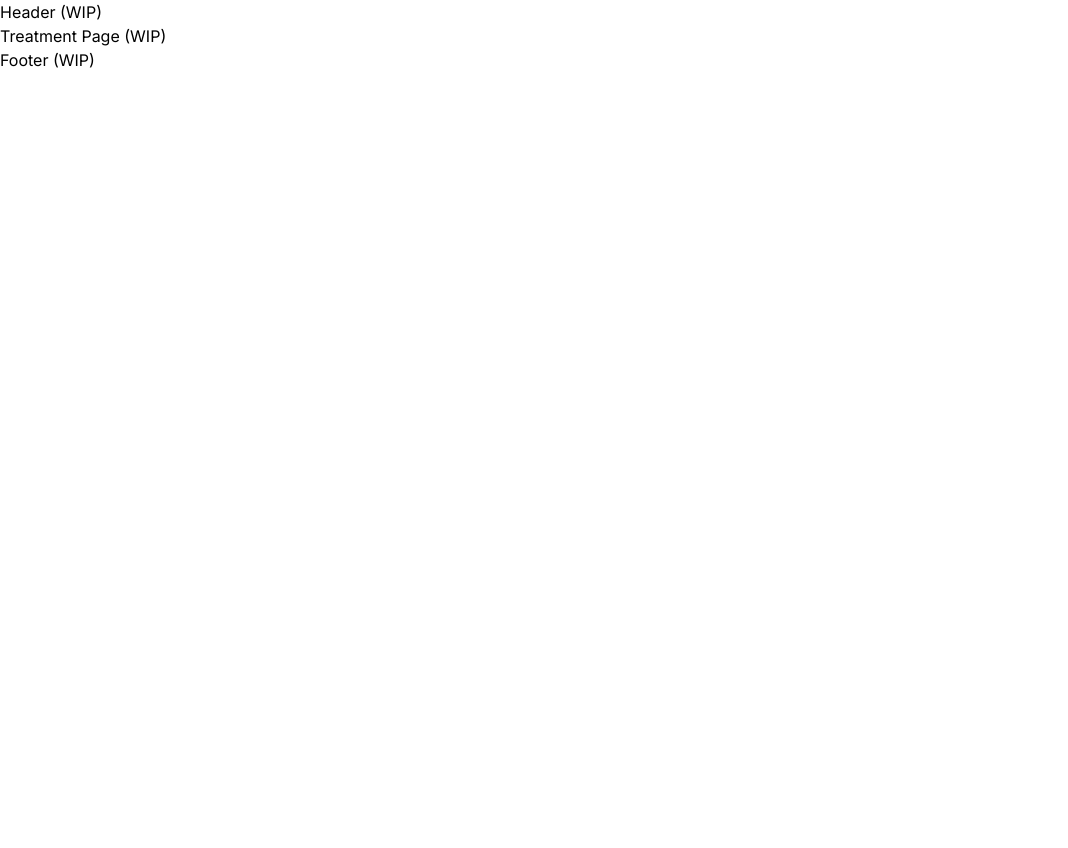
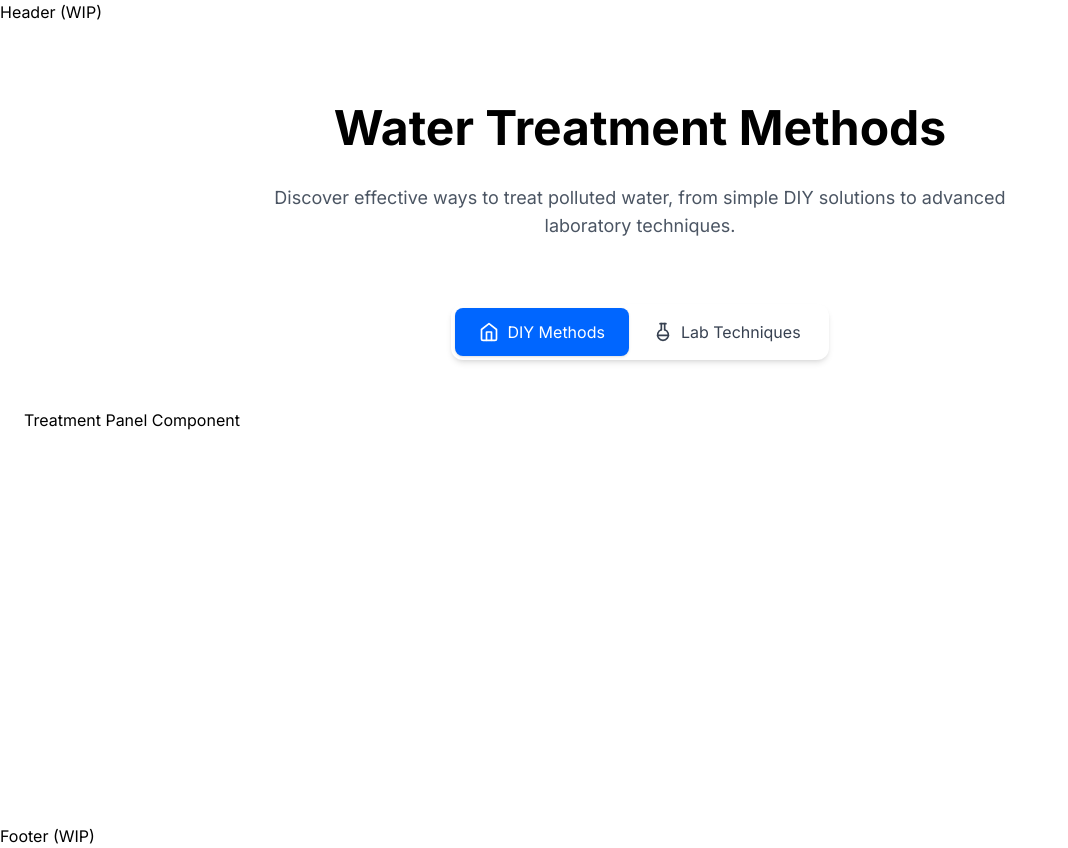
Before and after one commit to nawseekhiya/aqua-aware, a React (Vite) app in the folder client/: page /treatment in a window 1280 px wide. Shown: the whole page, without its empty margins (0-1068 px from the left). Before the commit the page ends 800 px from the top, so only its background shows below. Built offline with nearby package versions, Linux system fonts and the light colour scheme.

Commit message:
feat(client): add basic Treatment Page layout with component placeholders

```diff
--- a/client/src/pages/TreatmentPage.tsx
+++ b/client/src/pages/TreatmentPage.tsx
@@ -1,11 +1,221 @@
-import React from 'react'
+import { useState } from 'react';
+import { Home, FlaskRound as Flask } from 'lucide-react';
+
+const treatments = {
+  diy: [
+    {
+      id: 'd1',
+      title: 'Boiling',
+      description: 'Heat water to rolling boil for at least one minute to kill most pathogens',
+      effectiveAgainst: ['Bacteria', 'Viruses', 'Protozoa'],
+      notEffectiveAgainst: ['Chemical pollutants', 'Heavy metals', 'Pesticides'],
+      instructions: [
+        'Fill a clean pot with water',
+        'Heat until water reaches a rolling boil',
+        'Boil for at least 1 minute (3 minutes at elevations above 2,000 meters)',
+        'Let cool naturally and store in clean containers'
+      ],
+      difficulty: 'Easy',
+      safety: 'high'
+    },
+    {
+      id: 'd2',
+      title: 'Solar Disinfection (SODIS)',
+      description: 'Using sunlight and transparent PET bottles to disinfect water',
+      effectiveAgainst: ['Bacteria', 'Viruses', 'Some protozoa'],
+      notEffectiveAgainst: ['Chemical pollutants', 'Heavy metals', 'Highly turbid water'],
+      instructions: [
+        'Fill clean, transparent PET bottles with water (up to 2L)',
+        'Ensure water is not highly turbid (should be able to read newspaper through it)',
+        'Place bottles horizontally in direct sunlight for at least 6 hours (cloudy days: 2 days)',
+        'Store properly after disinfection'
+      ],
+      difficulty: 'Easy',
+      safety: 'medium'
+    },
+    {
+      id: 'd3',
+      title: 'Cloth Filtration',
+      description: 'Using folded cotton cloth to remove larger particles and some pathogens',
+      effectiveAgainst: ['Large particles', 'Some bacteria', 'Cholera-causing bacteria'],
+      notEffectiveAgainst: ['Most pathogens', 'Chemicals', 'Dissolved contaminants'],
+      instructions: [
+        'Take clean cotton cloth (sari cloth works well)',
+        'Fold 4-8 times to create multiple layers',
+        'Pour water through the cloth into a clean container',
+        'Should be combined with other methods for complete safety'
+      ],
+      difficulty: 'Very Easy',
+      safety: 'low'
+    },
+    {
+      id: 'd4',
+      title: 'Charcoal Filtration',
+      description: 'Using activated charcoal to adsorb certain contaminants',
+      effectiveAgainst: ['Some chemicals', 'Chlorine', 'Bad tastes and odors'],
+      notEffectiveAgainst: ['Most pathogens', 'Heavy metals', 'Many dissolved substances'],
+      instructions: [
+        'Create layers in a container: gravel at bottom, sand in middle, crushed charcoal on top',
+        'Pour water through the filter slowly',
+        'Collect filtered water in clean container',
+        'Should be combined with disinfection methods'
+      ],
+      difficulty: 'Medium',
+      safety: 'medium'
+    },
+    {
+      id: 'd5',
+      title: 'Alum Coagulation',
+      description: 'Using alum (potassium aluminum sulfate) to precipitate particles',
+      effectiveAgainst: ['Suspended particles', 'Some bacteria', 'Turbidity'],
+      notEffectiveAgainst: ['Dissolved chemicals', 'Viruses', 'Heavy metals'],
+      instructions: [
+        'Add a pinch of alum (approximately 7g per 20L)',
+        'Stir rapidly for 1-2 minutes, then slowly for 5 minutes',
+        'Let stand for 2-3 hours to allow particles to settle',
+        'Carefully pour or siphon clear water from the top'
+      ],
+      difficulty: 'Medium',
+      safety: 'medium'
+    }
+  ],
+  lab: [
+    {
+      id: 'l1',
+      title: 'Reverse Osmosis',
+      description: 'Forcing water through a semi-permeable membrane to remove contaminants',
+      effectiveAgainst: ['Most dissolved substances', 'Bacteria', 'Viruses', 'Heavy metals'],
+      notEffectiveAgainst: ['Some volatile organic compounds', 'Certain pesticides'],
+      process: [
+        'Pre-filtration to remove larger particles',
+        'Pressure applied to force water through membrane',
+        'Contaminants blocked by membrane structure',
+        'Post-treatment disinfection for safety'
+      ],
+      efficiency: 'Very High',
+      safety: 'high'
+    },
+    {
+      id: 'l2',
+      title: 'UV Disinfection',
+      description: 'Using ultraviolet light to damage the DNA of pathogens',
+      effectiveAgainst: ['Bacteria', 'Viruses', 'Protozoa'],
+      notEffectiveAgainst: ['Chemical contaminants', 'Turbid water', 'Dissolved substances'],
+      process: [
+        'Water pre-filtered to remove particles',
+        'Exposed to UV-C light (254nm wavelength)',
+        'Pathogens\' DNA/RNA damaged, preventing reproduction',
+        'Requires clear water to be effective'
+      ],
+      efficiency: 'High',
+      safety: 'high'
+    },
+    {
+      id: 'l3',
+      title: 'Ozonation',
+      description: 'Injecting ozone gas to oxidize contaminants and kill pathogens',
+      effectiveAgainst: ['Bacteria', 'Viruses', 'Many organic compounds', 'Some pesticides'],
+      notEffectiveAgainst: ['Heavy metals', 'Some inorganic compounds'],
+      process: [
+        'Ozone (O₃) generated on-site using electrical discharge',
+        'Gas injected into water under pressure',
+        'Powerful oxidation reactions destroy contaminants',
+        'No persistent residual, often combined with other methods'
+      ],
+      efficiency: 'High',
+      safety: 'medium'
+    },
+    {
+      id: 'l4',
+      title: 'Advanced Oxidation',
+      description: 'Combining techniques to produce hydroxyl radicals for contaminant breakdown',
+      effectiveAgainst: ['Persistent organic pollutants', 'Pharmaceuticals', 'Industrial chemicals'],
+      notEffectiveAgainst: ['Some inorganic compounds'],
+      process: [
+        'Combination of UV, ozone, hydrogen peroxide, or catalysts',
+        'Generates highly reactive hydroxyl radicals',
+        'Radicals attack and break down complex pollutants',
+        'Effective for otherwise difficult-to-treat contaminants'
+      ],
+      efficiency: 'Very High',
+      safety: 'high'
+    },
+    {
+      id: 'l5',
+      title: 'Ion Exchange',
+      description: 'Using resin beads to exchange ions, removing contaminants',
+      effectiveAgainst: ['Hardness minerals', 'Heavy metals', 'Nitrates', 'Radionuclides'],
+      notEffectiveAgainst: ['Organic compounds', 'Pathogens', 'Particulates'],
+      process: [
+        'Water passes through resin bed containing charged ions',
+        'Target contaminant ions swap places with resin ions',
+        'Different resins target specific contaminants',
+        'Requires periodic regeneration of resin'
+      ],
+      efficiency: 'High',
+      safety: 'high'
+    }
+  ]
+};
 
 const TreatmentPage = () => {
+  const [activeTab, setActiveTab] = useState<'diy' | 'lab'>('diy');
+  const [selectedTreatment, setSelectedTreatment] = useState<string | null>(null);
+
+  const handleTabChange = (tab: 'diy' | 'lab') => {
+    setActiveTab(tab);
+    setSelectedTreatment(null);
+  };
+
+  const handleTreatmentSelect = (id: string) => {
+    setSelectedTreatment(id === selectedTreatment ? null : id);
+  };
+
+  const currentTreatments = activeTab === 'diy' ? treatments.diy : treatments.lab;
+
   return (
-    <div>
-      Treatment Page (WIP)
+    <div className="min-h-screen py-20">
+      <div className="container mx-auto px-6">
+        <h1 className="text-3xl md:text-5xl font-bold mb-8 text-center">
+          Water <span className="gradient-text">Treatment Methods</span>
+        </h1>
+        <p className="text-lg text-gray-600 dark:text-gray-400 max-w-3xl mx-auto text-center mb-16">
+          Discover effective ways to treat polluted water, from simple DIY solutions to advanced laboratory techniques.
+        </p>
+
+        {/* Tab Switcher */}
+        <div className="flex justify-center mb-12">
+          <div className="bg-white dark:bg-gray-900 rounded-xl p-1 shadow-md inline-flex">
+            <button
+              onClick={() => handleTabChange('diy')}
+              className={`px-6 py-3 rounded-lg flex items-center space-x-2 transition-all duration-300 ${
+                activeTab === 'diy'
+                  ? 'bg-blue-600 text-white shadow'
+                  : 'text-gray-700 dark:text-gray-300 hover:bg-gray-100 dark:hover:bg-gray-800'
+              }`}
+            >
+              <Home className="h-5 w-5" />
+              <span>DIY Methods</span>
+            </button>
+            <button
+              onClick={() => handleTabChange('lab')}
+              className={`px-6 py-3 rounded-lg flex items-center space-x-2 transition-all duration-300 ${
+                activeTab === 'lab'
+                  ? 'bg-blue-600 text-white shadow'
+                  : 'text-gray-700 dark:text-gray-300 hover:bg-gray-100 dark:hover:bg-gray-800'
+              }`}
+            >
+              <Flask className="h-5 w-5" />
+              <span>Lab Techniques</span>
+            </button>
+          </div>
+        </div>
+
+        {/* Treatment Panel Component */}
+        Treatment Panel Component
+      </div>
     </div>
-  )
-}
+  );
+};
 
-export default TreatmentPage
+export default TreatmentPage;
```
